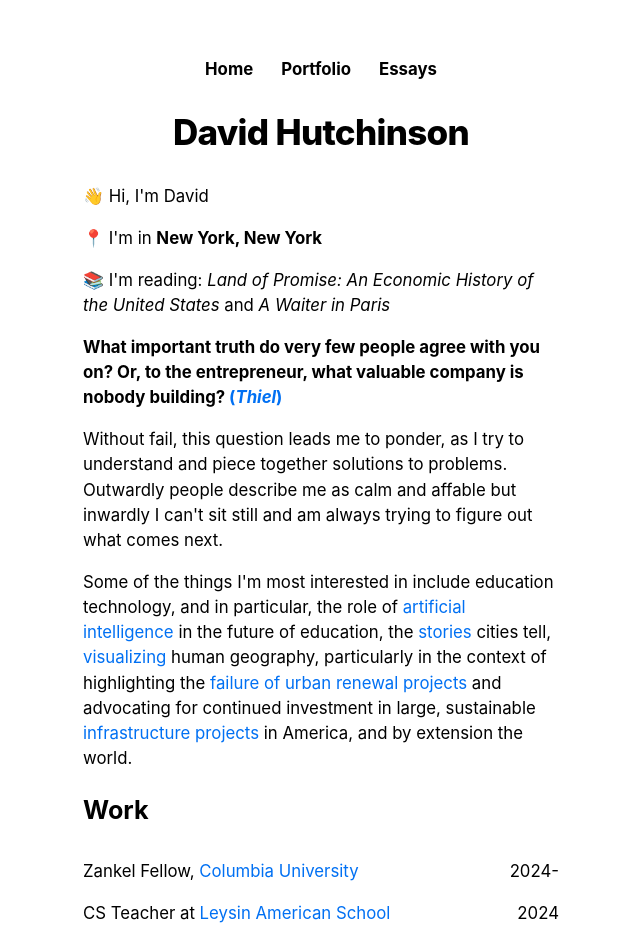
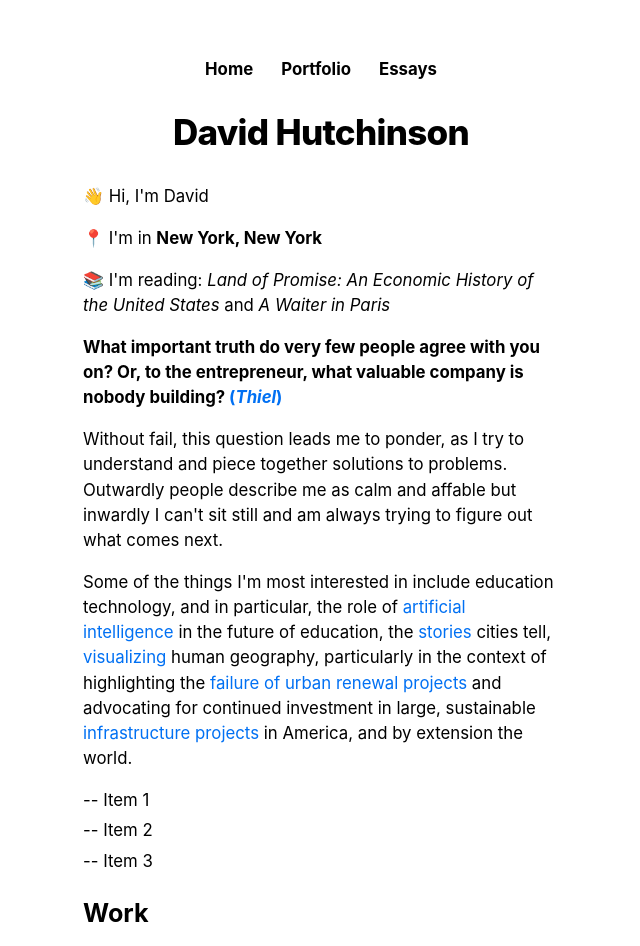
Before and after one commit to dvdhutch/dvdhutch-personal-site, a Next.js app: page / in a window 1280 px wide. Shown: the top 946 px of the page, without its empty margins (319-959 px from the left). Built offline with nearby package versions, Linux system fonts and the light colour scheme.

Commit message:
adding in some new arrows

```diff
--- a/pages/index.js
+++ b/pages/index.js
@@ -27,6 +27,11 @@ export default function Home({ allPostsData }) {
         <p> <b> What important truth do very few people agree with you on? Or, to the entrepreneur, what valuable company is nobody building? <a href="https://en.wikipedia.org/wiki/Zero_to_One">(<i>Thiel</i>)</a> </b> </p>
         <p> Without fail, this question leads me to ponder, as I try to understand and piece together solutions to problems. Outwardly people describe me as calm and affable but inwardly I can't sit still and am always trying to figure out what comes next.</p>
         <p> Some of the things I'm most interested in include education technology, and in particular, the role of <a href="https://www.ted.com/talks/sal_khan_the_amazing_ai_super_tutor_for_students_and_teachers/c">artificial intelligence</a> in the future of education, the <a href="http://paulgraham.com/cities.html">stories</a> cities tell, <a href="https://ourworldindata.org/">visualizing</a> human geography, particularly in the context of highlighting the <a href="https://www.segregationbydesign.com/">failure of urban renewal projects</a> and advocating for continued investment in large, sustainable <a href="https://www.noahpinion.blog/p/interview-patrick-collison-co-founder">infrastructure projects</a> in America, and by extension the world. </p>
+        <ul className={utilStyles.arrowList}>
+          <li>-- Item 1</li>
+          <li>-- Item 2</li>
+          <li>-- Item 3</li>
+        </ul>
       </section>
 
       <section className={utilStyles.headingMd}>
--- a/styles/utils.module.css
+++ b/styles/utils.module.css
@@ -73,3 +73,12 @@
     flex-shrink: 0;
     margin-left: 1em;
   }
+
+  .arrowList {
+    list-style-type: none; /* Remove default bullets */
+    padding-left: 0; /* Remove left padding */
+  }
+
+  .arrowList li {
+    margin: 5px 0; /* Add some space between items */
+  }
```
